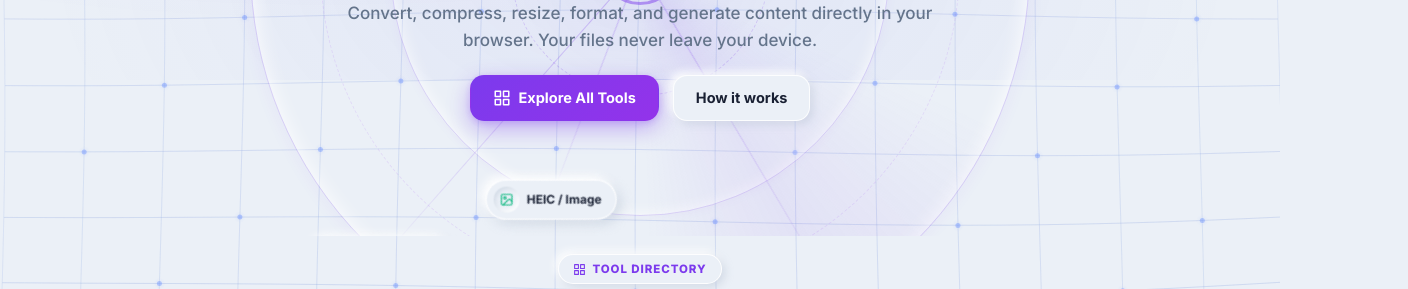
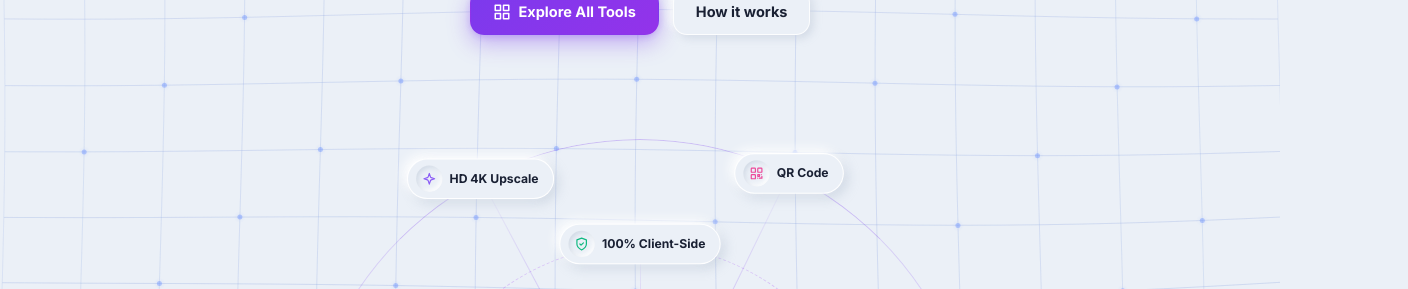
Before and after one commit to ardan2056/ardantools, a website: page index.html in a window 1280 px wide. Shown: the part 387-676 px from the top of the page, 1408 px wide, since content can reach past the window. Drawn offline with Linux system fonts and the light colour scheme.

Commit message:
Convert banner to full 180-degree semicircular radar fan arch (Lumina style) with unclipped top

```diff
--- a/css/style.css
+++ b/css/style.css
@@ -269,9 +269,9 @@ p { margin: 0; }
 .btn-lg { padding: 13px 22px; font-size: 14.5px; border-radius: 14px; }
 .btn-block { width: 100%; }
 
-/* ===== Hero Orbital Radar Banner (Lumina Style) ===== */
-.hero { position: relative; overflow: hidden; padding: 24px 0 10px; text-align: center; }
-.hero.hero-orbit-section { position: relative; overflow: hidden; }
+/* ===== Semicircular Fan Radar Banner (Lumina Style) ===== */
+.hero { position: relative; overflow: hidden; padding: 24px 0 0; text-align: center; }
+.hero.hero-orbit-section { position: relative; overflow: visible; }
 .hero::before {
   content: ""; position: absolute; inset: -40% -10% auto; height: 620px; z-index: -1;
   background: radial-gradient(ellipse at 30% 40%, rgba(124, 58, 237, 0.10), transparent 60%),
@@ -281,174 +281,209 @@ p { margin: 0; }
 
 .hero-orbit-stage {
   position: relative;
-  min-height: 520px;
   display: flex;
+  flex-direction: column;
   align-items: center;
+  width: 100%;
+  overflow: visible;
+}
+.hero-orbit-content {
+  position: relative;
+  z-index: 5;
+  text-align: center;
+  max-width: 820px;
+  margin: 0 auto;
+  padding: 10px 20px 20px;
+}
+.hero-orbit-content h1 {
+  text-shadow: 0 2px 16px rgba(255, 255, 255, 0.8);
+}
+.hero-eyebrow {
+  display: inline-flex; align-items: center; gap: 8px; padding: 6px 16px; border-radius: 999px; font-size: 12.5px; font-weight: 700;
+  background: var(--surface); border: 1px solid rgba(255, 255, 255, 0.9); box-shadow: var(--neu-flat-sm); color: var(--text-2); margin-bottom: 20px;
+}
+.hero-eyebrow .spark { color: var(--primary); }
+.hero h1 { font-size: clamp(30px, 4.8vw, 52px); font-weight: 900; letter-spacing: -0.035em; max-width: 820px; margin: 0 auto 16px; line-height: 1.2; color: var(--text); }
+.grad-text { background: linear-gradient(135deg, var(--primary), var(--primary-2) 55%, #0ea5e9); -webkit-background-clip: text; background-clip: text; color: transparent; }
+.hero p.lead { font-size: clamp(15px, 1.8vw, 17px); color: var(--muted); max-width: 620px; margin: 0 auto 24px; line-height: 1.6; font-weight: 500; }
+.hero-cta { display: flex; gap: 14px; justify-content: center; flex-wrap: wrap; margin-bottom: 12px; }
+
+/* Semicircular Fan Radar Stage */
+.radar-fan-stage {
+  position: relative;
+  width: 100%;
+  max-width: 820px;
+  height: 410px;
+  margin: 8px auto 0;
+  display: flex;
   justify-content: center;
-  perspective: 1200px;
-  --orbit-r-outer: 390px;
-  --orbit-r-inner: 250px;
-}
-.orbit-radar-backdrop {
+  align-items: flex-end;
+  --r-outer: 340px;
+  --r-mid: 235px;
+  --r-inner: 130px;
+  overflow: visible;
+  perspective: 1000px;
+  transition: transform 0.25s cubic-bezier(0.2, 0.8, 0.3, 1);
+}
+
+/* Horizontal Baseline running across bottom of semicircle */
+.radar-baseline {
   position: absolute;
-  top: 50%;
+  bottom: 0;
+  left: 0;
+  right: 0;
+  height: 1.5px;
+  background: linear-gradient(90deg, transparent, rgba(166, 178, 200, 0.4) 15%, rgba(124, 58, 237, 0.5) 50%, rgba(166, 178, 200, 0.4) 85%, transparent);
+  z-index: 4;
+}
+
+/* Semicircular Arcs Container */
+.radar-fan-mask {
+  position: absolute;
+  bottom: 0;
   left: 50%;
-  width: 900px;
-  height: 900px;
-  transform: translate(-50%, -50%);
+  transform: translateX(-50%);
+  width: calc(var(--r-outer) * 2);
+  height: var(--r-outer);
+  overflow: hidden;
+  border-radius: var(--r-outer) var(--r-outer) 0 0;
   pointer-events: none;
-  transform-style: preserve-3d;
-  transition: transform 0.22s cubic-bezier(0.2, 0.8, 0.3, 1);
-  z-index: 1;
-}
-
-/* Concentric Radar Orbit Rings */
-.orbit-ring {
+  z-index: 2;
+}
+
+/* Semicircle Arcs */
+.radar-arc {
   position: absolute;
+  bottom: 0;
+  left: 50%;
+  transform: translateX(-50%);
+  border-radius: 9999px 9999px 0 0;
+  pointer-events: none;
+}
+.arc-inner-fill {
+  width: calc(var(--r-inner) * 2);
+  height: var(--r-inner);
+  border-radius: var(--r-inner) var(--r-inner) 0 0;
+  background: radial-gradient(circle at 50% 100%, rgba(124, 58, 237, 0.16) 0%, rgba(124, 58, 237, 0.03) 70%, transparent 100%);
+  border-top: 1px solid rgba(124, 58, 237, 0.24);
+  border-left: 1px solid rgba(124, 58, 237, 0.16);
+  border-right: 1px solid rgba(124, 58, 237, 0.16);
+}
+.arc-mid-line {
+  width: calc(var(--r-mid) * 2);
+  height: var(--r-mid);
+  border-radius: var(--r-mid) var(--r-mid) 0 0;
+  border-top: 1px dashed rgba(168, 85, 247, 0.28);
+  border-left: 1px dashed rgba(168, 85, 247, 0.18);
+  border-right: 1px dashed rgba(168, 85, 247, 0.18);
+}
+.arc-outer-line {
+  width: calc(var(--r-outer) * 2);
+  height: var(--r-outer);
+  border-radius: var(--r-outer) var(--r-outer) 0 0;
+  border-top: 1.5px solid rgba(124, 58, 237, 0.28);
+  border-left: 1.5px solid rgba(124, 58, 237, 0.18);
+  border-right: 1.5px solid rgba(124, 58, 237, 0.18);
+  box-shadow: 0 -4px 20px rgba(124, 58, 237, 0.08);
+}
+
+/* Rotating Radar Sweep Beam inside Semicircle */
+.radar-sweep-beam {
+  position: absolute;
+  bottom: 0;
+  left: 50%;
+  width: calc(var(--r-outer) * 2);
+  height: calc(var(--r-outer) * 2);
+  margin-left: calc(-1 * var(--r-outer));
+  margin-bottom: calc(-1 * var(--r-outer));
   border-radius: 50%;
-  top: 50%;
-  left: 50%;
-  transform: translate(-50%, -50%);
+  background: conic-gradient(from 0deg, transparent 0deg, rgba(124, 58, 237, 0.18) 35deg, transparent 70deg);
+  animation: fanSweepSpin 14s linear infinite;
+  transform-origin: center center;
   pointer-events: none;
 }
-.orbit-ring.ring-1 {
-  width: 260px;
-  height: 260px;
-  border: 1px dashed rgba(124, 58, 237, 0.20);
-  background: radial-gradient(circle, rgba(124, 58, 237, 0.04) 0%, transparent 70%);
-}
-.orbit-ring.ring-2 {
-  width: 500px;
-  height: 500px;
-  border: 1px solid rgba(124, 58, 237, 0.16);
-  box-shadow: inset 0 0 16px rgba(255, 255, 255, 0.8), 0 0 12px rgba(124, 58, 237, 0.04);
-}
-.orbit-ring.ring-3 {
-  width: 640px;
-  height: 640px;
-  border: 1px dashed rgba(168, 85, 247, 0.18);
-  opacity: 0.75;
-}
-.orbit-ring.ring-4 {
-  width: 780px;
-  height: 780px;
-  border: 1px solid rgba(124, 58, 237, 0.18);
-  box-shadow: inset 0 0 20px rgba(255, 255, 255, 0.9), 0 0 18px rgba(124, 58, 237, 0.06);
-}
-
-/* Radar Sweep Scan Beam */
-.radar-sweep {
-  position: absolute;
-  top: 50%;
-  left: 50%;
-  width: 780px;
-  height: 780px;
-  margin: -390px 0 0 -390px;
-  border-radius: 50%;
-  background: conic-gradient(from 0deg, transparent 0deg, rgba(124, 58, 237, 0.08) 35deg, transparent 65deg);
-  animation: radarSweepSpin 20s linear infinite;
-  pointer-events: none;
-}
-@keyframes radarSweepSpin {
+@keyframes fanSweepSpin {
   from { transform: rotate(0deg); }
   to { transform: rotate(360deg); }
 }
 
-/* Center Origin Hub */
-.orbit-hub {
+/* Center Origin Hub on the Baseline */
+.radar-hub {
   position: absolute;
-  top: 50%;
+  bottom: 0;
   left: 50%;
-  transform: translate(-50%, -50%);
-  width: 52px;
-  height: 52px;
+  transform: translate(-50%, 50%);
+  width: 58px;
+  height: 58px;
   border-radius: 50%;
   display: flex;
   align-items: center;
   justify-content: center;
-  z-index: 2;
+  z-index: 10;
   pointer-events: none;
 }
-.hub-disc {
-  width: 44px;
-  height: 44px;
+.radar-hub .hub-disc {
+  width: 46px;
+  height: 46px;
   border-radius: 50%;
   background: var(--surface);
-  box-shadow: -4px -4px 9px rgba(255, 255, 255, 0.95), 4px 4px 9px rgba(166, 180, 200, 0.45);
+  box-shadow: -4px -4px 9px rgba(255, 255, 255, 0.95), 4px 4px 10px rgba(166, 180, 200, 0.45);
   border: 1.5px solid rgba(255, 255, 255, 0.9);
   display: flex;
   align-items: center;
   justify-content: center;
   color: var(--primary);
 }
-.hub-pulse {
+.radar-hub .hub-pulse {
   position: absolute;
   inset: 0;
   border-radius: 50%;
   border: 2px solid var(--primary);
-  animation: hubPulseGlow 3s cubic-bezier(0.2, 0.8, 0.3, 1) infinite;
+  animation: fanHubPulse 2.8s cubic-bezier(0.2, 0.8, 0.3, 1) infinite;
   opacity: 0.7;
 }
-@keyframes hubPulseGlow {
+@keyframes fanHubPulse {
   0% { transform: scale(0.8); opacity: 0.8; }
   100% { transform: scale(2.6); opacity: 0; }
 }
 
-/* Rotating Orbit Tracks */
-.orbit-track {
+/* Spokes and Nodes Group */
+.radar-spokes-group {
   position: absolute;
-  top: 50%;
+  bottom: 0;
   left: 50%;
   width: 0;
   height: 0;
+  z-index: 8;
+}
+
+/* Spoke Rays radiating from bottom center hub */
+.fan-spoke {
+  position: absolute;
+  bottom: 0;
+  left: 0;
+  width: 0;
+  height: 0;
   transform-origin: 0 0;
-}
-.track-outer {
-  animation: orbitTrackSpinClockwise 55s linear infinite;
-}
-.track-inner {
-  animation: orbitTrackSpinCounter 42s linear infinite;
-}
-.orbit-radar-backdrop:hover .orbit-track {
-  animation-play-state: paused;
-}
-
-@keyframes orbitTrackSpinClockwise {
-  from { transform: rotate(0deg); }
-  to { transform: rotate(360deg); }
-}
-@keyframes orbitTrackSpinCounter {
-  from { transform: rotate(0deg); }
-  to { transform: rotate(-360deg); }
-}
-
-/* Orbit Item Positioning & Spoke Ray */
-.track-outer .orbit-item {
-  --radius: var(--orbit-r-outer);
-}
-.track-inner .orbit-item {
-  --radius: var(--orbit-r-inner);
-}
-.orbit-item {
+  transform: rotate(calc(-1 * var(--angle)));
+}
+.fan-spoke.spoke-outer {
+  --spoke-r: var(--r-outer);
+}
+.fan-spoke.spoke-mid {
+  --spoke-r: var(--r-mid);
+}
+
+.fan-spoke-ray {
   position: absolute;
   top: 0;
   left: 0;
-  width: 0;
-  height: 0;
-  transform: rotate(var(--deg));
-}
-
-/* Spoke rays extending from hub to nodes */
-.spoke-ray {
-  position: absolute;
-  top: 0;
-  left: 0;
-  width: var(--radius);
+  width: var(--spoke-r);
   height: 1px;
-  background: linear-gradient(90deg, rgba(124, 58, 237, 0.32) 0%, rgba(124, 58, 237, 0.12) 75%, transparent 100%);
+  background: linear-gradient(90deg, rgba(124, 58, 237, 0.45) 0%, rgba(124, 58, 237, 0.12) 80%, transparent 100%);
   transform-origin: 0 0;
 }
-.spoke-ray::after {
+.fan-spoke-ray::after {
   content: "";
   position: absolute;
   right: 0;
@@ -460,14 +495,15 @@ p { margin: 0; }
   box-shadow: 0 0 6px var(--primary);
 }
 
-/* Floating Neumorphic Node Pills */
-.orbit-node {
+/* Floating Neumorphic Node Badges */
+.fan-node {
   position: absolute;
   top: 0;
-  left: var(--radius);
+  left: var(--spoke-r);
+  transform: translate(-50%, -50%) rotate(var(--angle));
   display: inline-flex;
   align-items: center;
-  padding: 6px 14px 6px 7px;
+  padding: 6px 14px 6px 8px;
   border-radius: 999px;
   background: var(--surface);
   border: 1px solid rgba(255, 255, 255, 0.95);
@@ -479,37 +515,20 @@ p { margin: 0; }
   white-space: nowrap;
   pointer-events: auto;
   cursor: pointer;
-  z-index: 2;
-  transition: box-shadow 0.25s ease, border-color 0.25s ease;
-}
-
-/* Counter-rotation to keep badges upright as track spins */
-.track-outer .orbit-node {
-  animation: nodeCounterRotateOuter 55s linear infinite;
-}
-.track-inner .orbit-node {
-  animation: nodeCounterRotateInner 42s linear infinite;
-}
-
-@keyframes nodeCounterRotateOuter {
-  from {
-    transform: translate(-50%, -50%) rotate(calc(-1 * var(--deg)));
-  }
-  to {
-    transform: translate(-50%, -50%) rotate(calc(-1 * var(--deg) - 360deg));
-  }
-}
-@keyframes nodeCounterRotateInner {
-  from {
-    transform: translate(-50%, -50%) rotate(calc(-1 * var(--deg)));
-  }
-  to {
-    transform: translate(-50%, -50%) rotate(calc(-1 * var(--deg) + 360deg));
-  }
-}
-
-.orbit-radar-backdrop:hover .orbit-node {
-  animation-play-state: paused;
+  z-index: 10;
+  transition: transform 0.25s cubic-bezier(0.2, 0.8, 0.3, 1), box-shadow 0.25s ease, border-color 0.25s ease;
+  animation: badgeBreathe 4s ease-in-out infinite alternate;
+}
+@keyframes badgeBreathe {
+  0% { transform: translate(-50%, -50%) rotate(var(--angle)) scale(1); }
+  100% { transform: translate(-50%, -50%) rotate(var(--angle)) scale(1.04); }
+}
+
+.fan-node:hover {
+  transform: translate(-50%, -50%) rotate(var(--angle)) scale(1.15) !important;
+  box-shadow: 0 10px 26px rgba(124, 58, 237, 0.42), -2px -2px 8px rgba(255, 255, 255, 0.95);
+  border-color: var(--primary);
+  z-index: 30;
 }
 
 .node-pill-inner {
@@ -517,14 +536,6 @@ p { margin: 0; }
   align-items: center;
   gap: 7px;
   transition: transform 0.25s cubic-bezier(0.2, 0.8, 0.3, 1);
-}
-.orbit-node:hover {
-  box-shadow: 0 8px 24px rgba(124, 58, 237, 0.35), -2px -2px 8px rgba(255, 255, 255, 0.95);
-  border-color: var(--primary);
-  z-index: 25;
-}
-.orbit-node:hover .node-pill-inner {
-  transform: scale(1.12);
 }
 
 /* Node Icon Well */
@@ -550,27 +561,6 @@ p { margin: 0; }
 .badge-json .node-icon-box { color: #f59e0b; }
 .badge-img .node-icon-box { color: #10b981; }
 .badge-sec .node-icon-box { color: #10b981; }
-
-/* Center Hero Typography Framing */
-.hero-orbit-content {
-  position: relative;
-  z-index: 15;
-  text-align: center;
-  max-width: 820px;
-  padding: 30px 20px;
-  pointer-events: auto;
-}
-.hero-orbit-content h1 {
-  text-shadow: 0 2px 16px rgba(255, 255, 255, 0.8);
-}
-.hero-eyebrow {
-  display: inline-flex; align-items: center; gap: 8px; padding: 6px 16px; border-radius: 999px; font-size: 12.5px; font-weight: 700;
-  background: var(--surface); border: 1px solid rgba(255, 255, 255, 0.9); box-shadow: var(--neu-flat-sm); color: var(--text-2); margin-bottom: 20px;
-}
-.hero-eyebrow .spark { color: var(--primary); }
-.hero h1 { font-size: clamp(30px, 4.8vw, 52px); font-weight: 900; letter-spacing: -0.035em; max-width: 820px; margin: 0 auto 16px; line-height: 1.2; color: var(--text); }
-.grad-text { background: linear-gradient(135deg, var(--primary), var(--primary-2) 55%, #0ea5e9); -webkit-background-clip: text; background-clip: text; color: transparent; }
-.hero p.lead { font-size: clamp(15px, 1.8vw, 17px); color: var(--muted); max-width: 620px; margin: 0 auto 20px; line-height: 1.6; font-weight: 500; }
 
 /* Straight-line Trust Bar (Di atas Explore, 1 Baris Lurus) */
 .hero-trust-bar {
@@ -1258,43 +1248,22 @@ input[type=range] {
   .trust-item + .trust-item { border-left: 0; border-top: 1px solid rgba(184, 198, 218, 0.4); }
   .md-split textarea.editor, .md-preview, .md-split .code-out { height: 380px; min-height: 380px; }
   .hero.hero-orbit-section {
-    padding: 16px 0 10px;
-    overflow: hidden;
+    padding: 18px 0 0;
+    overflow: visible;
   }
-  .hero-orbit-stage {
-    --orbit-r-outer: 210px;
-    --orbit-r-inner: 135px;
-    min-height: 480px;
-    overflow: hidden;
+  .hero-orbit-content {
+    padding: 10px 16px 16px;
   }
-  .orbit-radar-backdrop {
-    width: 520px;
-    height: 520px;
-    z-index: 1;
+  .radar-fan-stage {
+    max-width: 580px;
+    height: 310px;
+    --r-outer: 255px;
+    --r-mid: 175px;
+    --r-inner: 95px;
+    margin: 8px auto 0;
   }
-  .orbit-ring.ring-4, .radar-sweep {
-    width: 420px;
-    height: 420px;
-    margin: -210px 0 0 -210px;
-  }
-  .orbit-ring.ring-3 { width: 350px; height: 350px; }
-  .orbit-ring.ring-2 { width: 270px; height: 270px; }
-  .orbit-ring.ring-1 { width: 170px; height: 170px; }
-  .orbit-node .node-text { display: none; }
-  .orbit-node { padding: 6px; border-radius: 50%; z-index: 2; }
-  .hero-orbit-content {
-    position: relative;
-    z-index: 15;
-    background: rgba(235, 240, 247, 0.88);
-    backdrop-filter: blur(16px);
-    -webkit-backdrop-filter: blur(16px);
-    border-radius: 28px;
-    border: 1px solid rgba(255, 255, 255, 0.95);
-    box-shadow: 0 14px 36px rgba(166, 178, 200, 0.38), inset 0 1px 0 rgba(255, 255, 255, 1);
-    padding: 26px 18px 22px;
-    margin: 0 auto;
-    max-width: 92%;
-  }
+  .fan-node .node-text { display: none; }
+  .fan-node { padding: 6px; border-radius: 50%; }
 }
 @media (max-width: 640px) {
   .nav-cta-btn { display: none !important; }
@@ -1326,24 +1295,22 @@ input[type=range] {
   .tool-panel { padding: 18px; }
   .stats { grid-template-columns: repeat(2, 1fr); }
   .footer-grid { grid-template-columns: 1fr; }
-  .hero { padding: 14px 0 10px; }
-  .hero-orbit-stage {
-    --orbit-r-outer: 175px;
-    --orbit-r-inner: 110px;
-    min-height: 440px;
+  .hero { padding: 14px 0 0; overflow: visible; }
+  .hero-orbit-stage { overflow: visible; }
+  .radar-fan-stage {
+    max-width: 350px;
+    height: 205px;
+    --r-outer: 165px;
+    --r-mid: 110px;
+    --r-inner: 60px;
+    margin: 6px auto 0;
+    overflow: visible;
   }
-  .orbit-radar-backdrop {
-    width: 380px;
-    height: 380px;
-  }
-  .orbit-ring.ring-4, .radar-sweep {
-    width: 350px;
-    height: 350px;
-    margin: -175px 0 0 -175px;
-  }
-  .orbit-ring.ring-3 { width: 280px; height: 280px; }
-  .orbit-ring.ring-2 { width: 220px; height: 220px; }
-  .orbit-ring.ring-1 { width: 130px; height: 130px; }
+  .radar-hub { width: 44px; height: 44px; }
+  .radar-hub .hub-disc { width: 34px; height: 34px; }
+  .fan-node { padding: 5px; }
+  .fan-node .node-icon-box { width: 24px; height: 24px; }
+  .fan-node .node-icon-box svg { width: 13px; height: 13px; }
   .hero-eyebrow { font-size: 11px; padding: 5px 12px; margin-bottom: 12px; }
   .hero h1 { font-size: clamp(22px, 6vw, 30px); margin-bottom: 10px; line-height: 1.22; }
   .hero p.lead { font-size: 13px; line-height: 1.55; margin-bottom: 16px; }
--- a/js/app.js
+++ b/js/app.js
@@ -266,25 +266,23 @@
     ];
 
     function buildHeroOrbitBanner() {
-      var outerNodes = [
-        { slug: 'merge-pdf', name: 'PDF Tools', icon: 'file', deg: 18, color: 'badge-pdf' },
-        { slug: 'hd-photo-enhancer', name: 'HD 4K Upscale', icon: 'sparkles', deg: 90, color: 'badge-hd' },
-        { slug: 'file-translator', name: 'Doc Translator', icon: 'globe', deg: 162, color: 'badge-trans' },
-        { slug: 'qr-code-generator', name: 'QR Code', icon: 'qr', deg: 234, color: 'badge-qr' },
-        { slug: 'pdf-compressor', name: 'PDF Compress', icon: 'minimize', deg: 306, color: 'badge-compress' }
-      ];
-      var innerNodes = [
-        { slug: 'json-formatter', name: 'JSON & Code', icon: 'braces', deg: 45, color: 'badge-json' },
-        { slug: 'heic-to-jpg', name: 'HEIC / Image', icon: 'image', deg: 165, color: 'badge-img' },
-        { path: '/about', name: '100% Client-Side', icon: 'shieldCheck', deg: 285, color: 'badge-sec' }
+      var fanNodes = [
+        { slug: 'file-translator', name: 'Doc Translator', icon: 'globe', deg: 165, arc: 'outer', color: 'badge-trans' },
+        { slug: 'merge-pdf', name: 'PDF Tools', icon: 'file', deg: 144, arc: 'mid', color: 'badge-pdf' },
+        { slug: 'hd-photo-enhancer', name: 'HD 4K Upscale', icon: 'sparkles', deg: 118, arc: 'outer', color: 'badge-hd' },
+        { path: '/about', name: '100% Client-Side', icon: 'shieldCheck', deg: 90, arc: 'mid', color: 'badge-sec' },
+        { slug: 'qr-code-generator', name: 'QR Code', icon: 'qr', deg: 64, arc: 'outer', color: 'badge-qr' },
+        { slug: 'pdf-compressor', name: 'PDF Compress', icon: 'minimize', deg: 42, arc: 'mid', color: 'badge-compress' },
+        { slug: 'json-formatter', name: 'JSON & Code', icon: 'braces', deg: 22, arc: 'outer', color: 'badge-json' },
+        { slug: 'heic-to-jpg', name: 'HEIC / Image', icon: 'image', deg: 12, arc: 'mid', color: 'badge-img' }
       ];
 
-      function renderNode(item) {
+      function renderFanSpoke(item) {
         var hrefUrl = item.path || ('/tools/' + item.slug);
         var linkPath = item.path || ('/tools/' + item.slug);
-        return '<div class="orbit-item" style="--deg:' + item.deg + 'deg;">' +
-          '<div class="spoke-ray"></div>' +
-          '<a href="' + href(hrefUrl) + '" data-link data-path="' + linkPath + '" class="orbit-node ' + (item.color || '') + '" title="' + esc(item.name) + '">' +
+        return '<div class="fan-spoke spoke-' + item.arc + '" style="--angle:' + item.deg + 'deg;">' +
+          '<div class="fan-spoke-ray"></div>' +
+          '<a href="' + href(hrefUrl) + '" data-link data-path="' + linkPath + '" class="fan-node ' + (item.color || '') + '" title="' + esc(item.name) + '">' +
             '<span class="node-pill-inner">' +
               '<span class="node-icon-box">' + icon(item.icon, 'icon-sm') + '</span>' +
               '<span class="node-text">' + esc(item.name) + '</span>' +
@@ -294,28 +292,27 @@
       }
 
       return '<div class="hero-orbit-stage" id="heroOrbitStage">' +
-        '<div class="orbit-radar-backdrop" id="orbitBackdrop" aria-hidden="true">' +
-          '<div class="orbit-ring ring-1"></div>' +
-          '<div class="orbit-ring ring-2"></div>' +
-          '<div class="orbit-ring ring-3"></div>' +
-          '<div class="orbit-ring ring-4"></div>' +
-          '<div class="radar-sweep"></div>' +
-          '<div class="orbit-hub">' +
-            '<div class="hub-pulse"></div>' +
-            '<div class="hub-disc">' + icon('zap', 'icon-sm') + '</div>' +
-          '</div>' +
-          '<div class="orbit-track track-outer" id="orbitOuter">' +
-            outerNodes.map(renderNode).join('') +
-          '</div>' +
-          '<div class="orbit-track track-inner" id="orbitInner">' +
-            innerNodes.map(renderNode).join('') +
-          '</div>' +
-        '</div>' +
         '<div class="hero-orbit-content container">' +
           '<div class="hero-eyebrow"><span class="spark">' + icon('sparkles', 'icon-sm') + '</span>Fast · 100% Free · Private · Zero Signup</div>' +
           '<h1>Essential Online Utilities, <span class="grad-text">Zero Server Uploads.</span></h1>' +
           '<p class="lead">Convert, compress, resize, format, and generate content directly in your browser. Your files never leave your device.</p>' +
           '<div class="hero-cta"><a href="#all-tools" class="btn btn-primary btn-lg" id="exploreBtn">' + icon('grid') + 'Explore All Tools</a>' + L('/about', 'How it works', 'btn btn-lg') + '</div>' +
+        '</div>' +
+        '<div class="radar-fan-stage" id="radarFanStage" aria-hidden="true">' +
+          '<div class="radar-baseline"></div>' +
+          '<div class="radar-fan-mask">' +
+            '<div class="radar-sweep-beam"></div>' +
+            '<div class="radar-arc arc-inner-fill"></div>' +
+            '<div class="radar-arc arc-mid-line"></div>' +
+            '<div class="radar-arc arc-outer-line"></div>' +
+          '</div>' +
+          '<div class="radar-spokes-group" id="radarSpokesGroup">' +
+            fanNodes.map(renderFanSpoke).join('') +
+          '</div>' +
+          '<div class="radar-hub">' +
+            '<div class="hub-pulse"></div>' +
+            '<div class="hub-disc">' + icon('zap', 'icon-sm') + '</div>' +
+          '</div>' +
         '</div>' +
       '</div>';
     }
@@ -362,10 +359,10 @@
     $('#exploreBtn').addEventListener('click', function (e) { e.preventDefault(); $('#all-tools').scrollIntoView({ behavior: 'smooth' }); });
     draw();
 
-    /* Interactive 3D tilt reaction for rotating radar orbit banner */
+    /* Interactive 3D tilt reaction for semicircular radar fan banner */
     var stage = $('#heroOrbitStage');
-    var backdrop = $('#orbitBackdrop');
-    if (stage && backdrop && window.matchMedia && window.matchMedia('(pointer: fine)').matches) {
+    var fan = $('#radarFanStage');
+    if (stage && fan && window.matchMedia && window.matchMedia('(pointer: fine)').matches) {
       var rect = null;
       var onMove = function (e) {
         if (!rect) rect = stage.getBoundingClientRect();
@@ -373,13 +370,13 @@
         var cy = rect.top + rect.height / 2;
         var dx = (e.clientX - cx) / (rect.width / 2);
         var dy = (e.clientY - cy) / (rect.height / 2);
-        var rx = Math.max(-9, Math.min(9, -dy * 7));
-        var ry = Math.max(-9, Math.min(9, dx * 7));
-        backdrop.style.transform = 'translate(-50%, -50%) perspective(1000px) rotateX(' + rx.toFixed(2) + 'deg) rotateY(' + ry.toFixed(2) + 'deg)';
+        var rx = Math.max(-7, Math.min(7, -dy * 5));
+        var ry = Math.max(-7, Math.min(7, dx * 5));
+        fan.style.transform = 'perspective(900px) rotateX(' + rx.toFixed(2) + 'deg) rotateY(' + ry.toFixed(2) + 'deg)';
       };
       var onLeave = function () {
         rect = null;
-        backdrop.style.transform = 'translate(-50%, -50%) perspective(1000px) rotateX(0deg) rotateY(0deg)';
+        fan.style.transform = 'perspective(900px) rotateX(0deg) rotateY(0deg)';
       };
       stage.addEventListener('mousemove', onMove, { passive: true });
       stage.addEventListener('mouseleave', onLeave);
```
